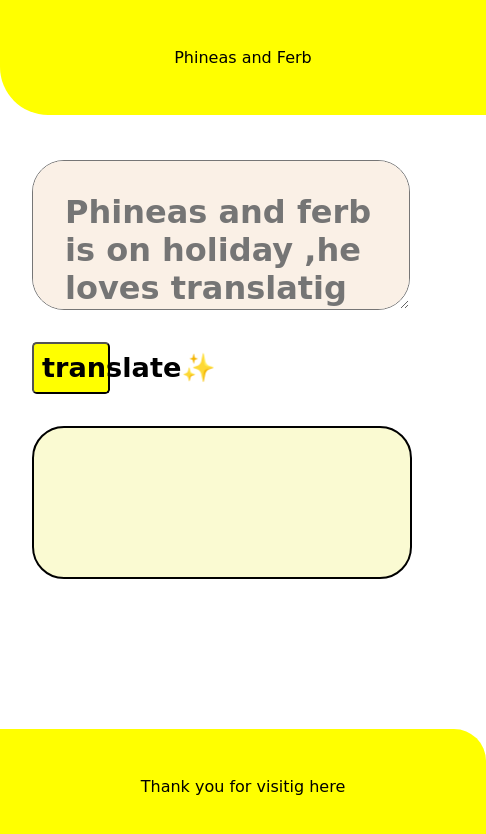
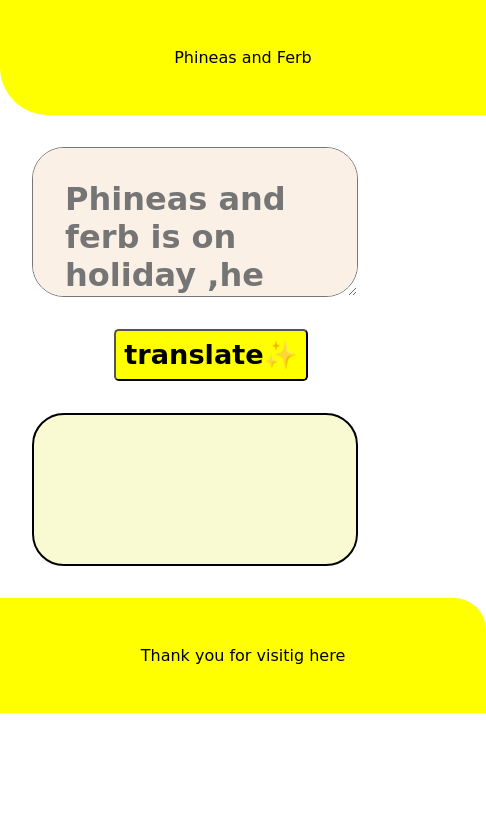
Before and after one commit to shashikantmaurya0007/banana-speak, a plain HTML site: page index.html in a window 390 px wide. Shown: the whole page, 486 px wide, since content can reach past the window. Drawn offline with Linux system fonts and the light colour scheme.

Commit message:
refactor:mobile-responsive

```diff
--- a/index.html
+++ b/index.html
@@ -1,5 +1,6 @@
 <!DOCTYPE html>
 <html lang="en">
+
 <head>
     <meta charset="UTF-8">
     <meta http-equiv="X-UA-Compatible" content="IE=edge">
@@ -9,22 +10,22 @@
     <link rel="stylesheet" href="styles.css">
 
 </head>
+
 <body>
     <nav class="top">
-    <div>Phineas and  Ferb</div>
+        <div>Phineas and Ferb</div>
     </nav>
-
+    <div class="container">
         <main class="main-part">
-    <textarea
-    placeholder="Phineas and ferb is on holiday ,he loves translatig any language to Ferb Latin"
-    id="text-input"
-  ></textarea>
+            <textarea placeholder="Phineas and ferb is on holiday ,he loves translatig any language to Ferb Latin" id="text-input"></textarea>
             <button id="btn-translate">translate✨</button>
             <div id="output-area"></div>
         </main>
+    </div>
     <footer class="bottom">
         <div> Thank you for visitig here</div>
     </footer>
     <script src="app.js" type="text/javascript"></script>
 </body>
+
 </html>
--- a/styles.css
+++ b/styles.css
@@ -1,8 +1,10 @@
+/* <link href="https://fonts.googleapis.com/css2?family=Odibee+Sans&display=swap" rel="stylesheet"> */
 
-/* <link href="https://fonts.googleapis.com/css2?family=Odibee+Sans&display=swap" rel="stylesheet"> */
 body {
     font-family: "Odibee Sans", cursive;
     margin: 0%;
+    padding: 0%;
+    box-sizing: border-box;
 }
 
 #btn-translate {
@@ -10,7 +12,6 @@ body {
     text-align: center;
     margin-left: 2rem;
     padding: 0.5rem;
-  width: 20%;
     background-color: yellow;
     font-family: "Odibee Sans", cursive;
     font-weight: bold;
@@ -19,6 +20,7 @@ body {
     text-align: center;
     align-items: flex-start;
 }
+
 #text-input {
     font-family: "Odibee Sans", cursive;
     font-weight: bold;
@@ -30,7 +32,7 @@ body {
     height: 10vh;
     width: 80%;
     border-radius: 2rem;
-    background-color:linen;
+    background-color: linen;
     outline: none;
     /* box-sizing: border-box; */
 }
@@ -47,36 +49,46 @@ body {
     border-radius: 2rem;
     background-color: lightgoldenrodyellow;
     overflow: scroll;
-  outline:none;
+    outline: none;
 }
-.bottom
-{
-  position: fixed;
+
+.bottom {
+    /* position: fixed; */
     bottom: 0;
     width: 100%;
     padding: 3rem;
     background-color: yellow;
     text-align: center;
-    border-top-right-radius:2rem;
+    border-top-right-radius: 2rem;
 }
-.top
-{
-    position: fixed;
+
+.top {
+    /* position: fixed; */
     top: 0;
     width: 100%;
     padding: 3rem;
     background-color: yellow;
     text-align: center;
     border-bottom-left-radius: 3rem;
+}
 
-}
-.main-part
-{
+.main-part {
     /* margin:auto; */
     padding: 1rem0;
+}
 
+main {
+    display: flex;
+    justify-content: center;
+    align-items: center;
+    flex-wrap: wrap;
 }
-main
-{
-  margin-top: 10rem;
+
+.container {
+    display: flex;
+    flex-direction: column;
+    margin: auto;
+    color: white;
+    justify-content: center;
+    align-items: center;
 }
```
Lines whose indentation alone changed are shown as unchanged.
